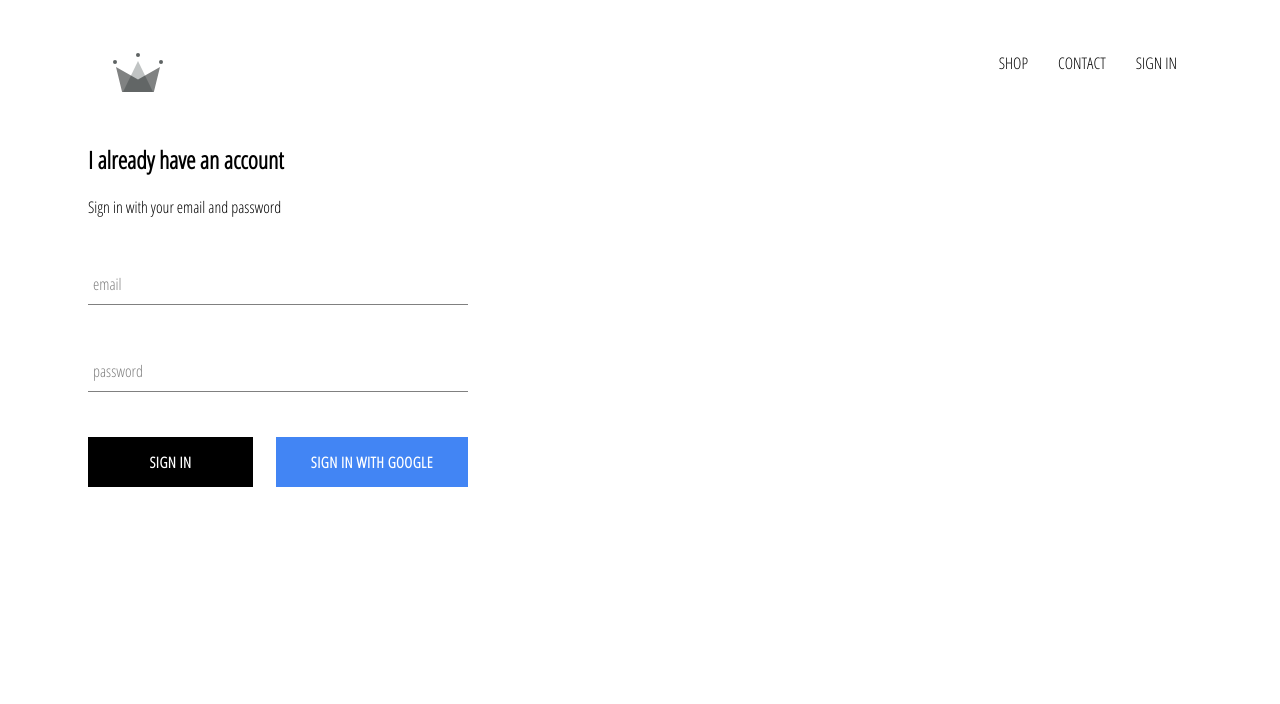
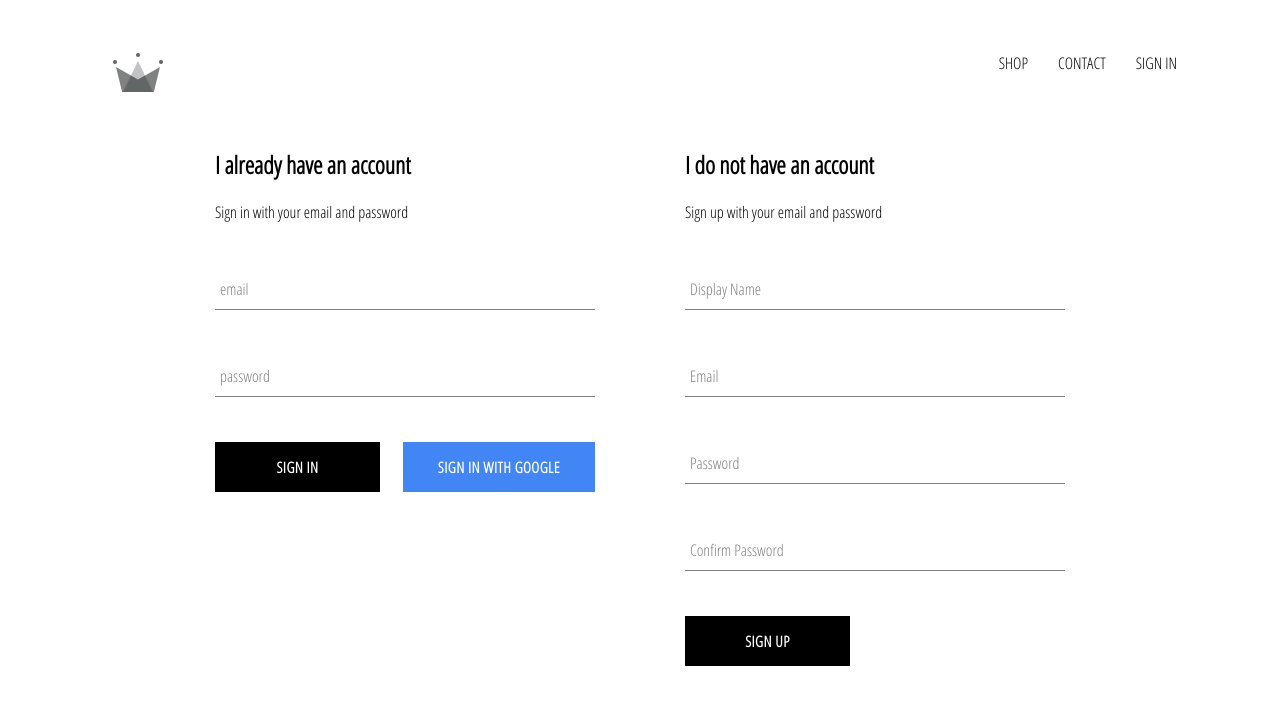
Before and after one commit to 559chop/skipzclothing, a React (Create React App) app: page /signin in a window 1280 px wide. Shown: the top 704 px of the page. Built offline with nearby package versions, Linux system fonts and the light colour scheme; no server answers.

Commit message:
implemented firebase username and password registration

```diff
--- a/src/App.js
+++ b/src/App.js
@@ -7,7 +7,7 @@
 import ShopPage from './pages/shop/shop.component'
 import AuthenticationPage from './pages/authentication/authentication.component'
 import Header from './components/header/header.component'
-import { auth } from './firebase/firebase.util'
+import { auth, createUserProfileDocument } from './firebase/firebase.util'
 
 class App extends React.Component {
   constructor () {
@@ -22,8 +22,22 @@
 
   componentDidMount () {
     // open subscription with firebase, only update if authstate have changed
-    auth.onAuthStateChanged(user => {
-      this.setState({ currentUser: user })
+    auth.onAuthStateChanged(async userAuth => {
+      if (userAuth) {
+        // calls our createUserProfile function and passing in userAuth if it exists
+        const userRef = await createUserProfileDocument(userAuth)
+
+        userRef.onSnapshot(snapshot => {
+          this.setState({
+            currentUser: {
+              id: snapshot.id,
+              // use .data() what the data is in snapshot
+              ...snapshot.data()
+            }
+          })
+        })
+      }
+      this.setState({ currentUser: userAuth })
     })
   }
 
--- /dev/null
+++ b/src/components/sign-up/sign-up.component.jsx
@@ -0,0 +1,92 @@
+import React, { Component } from 'react'
+
+import FormInput from '../form-input/form-input.component'
+import CustomButton from '../custom-button/custom-button.component'
+import { auth, createUserProfileDocument } from '../../firebase/firebase.util'
+
+import './sign-up.styles.scss'
+
+export class SignUp extends Component {
+  constructor () {
+    super()
+
+    this.state = {
+      displayName: '',
+      email: '',
+      password: '',
+      confirmPassword: ''
+    }
+  }
+
+  handleSubmit = async event => {
+    event.preventDefault()
+    const { displayName, email, password, confirmPassword } = this.state
+
+    if (password !== confirmPassword) {
+      alert('Passwords do not match')
+      return
+    }
+
+    try {
+      const { user } = await auth.createUserWithEmailAndPassword(email, password)
+      await createUserProfileDocument(user, { displayName })
+
+      this.setState({
+        displayName: '',
+        email: '',
+        password: '',
+        confirmPassword: ''
+      })
+    } catch (error) {
+      console.error(error)
+    }
+  }
+
+  handleChange = event => {
+    const { name, value } = event.target
+
+    this.setState({
+      [name]: value
+    })
+  }
+
+  render () {
+    const { displayName, email, password, confirmPassword } = this.state
+    return (
+      <div>
+        <h2 className='sign-up'>I do not have an account</h2>
+        <span className='title'>Sign up with your email and password</span>
+        <form className='sign-up-form' onSubmit={this.handleSubmit}>
+          <FormInput
+            type='text'
+            name='displayName'
+            value={displayName}
+            onChange={this.handleChange}
+            label='Display Name'
+            required
+          />
+          <FormInput type='email' name='email' value={email} onChange={this.handleChange} label='Email' required />
+          <FormInput
+            type='password'
+            name='password'
+            value={password}
+            onChange={this.handleChange}
+            label='Password'
+            required
+          />
+          <FormInput
+            type='password'
+            name='confirmPassword'
+            value={confirmPassword}
+            onChange={this.handleChange}
+            label='Confirm Password'
+            required
+          />
+          <CustomButton type='submit'> SIGN UP </CustomButton>
+        </form>
+      </div>
+    )
+  }
+}
+
+export default SignUp
--- /dev/null
+++ b/src/components/sign-up/sign-up.styles.scss
@@ -0,0 +1,9 @@
+.sign-up {
+    display: flex;
+    flex-direction: column;
+    width: 380px;
+
+    .title {
+        margin: 10px 0;
+    }
+}
--- a/src/firebase/firebase.util.js
+++ b/src/firebase/firebase.util.js
@@ -12,6 +12,35 @@
     appId: "1:911857072663:web:f23385bc0272fa8e8dfa52",
     measurementId: "G-RPD5NTS925"
 };
+
+export const createUserProfileDocument = async (userAuth, additionalData) => {
+    if (!userAuth) return;
+
+    const userRef = firestore.doc(`users/${userAuth.uid}`)
+    const snapshot = await userRef.get();
+
+    if (!snapshot.exists) {
+        const {
+            displayName,
+            email
+        } = userAuth;
+        const createdAt = new Date();
+
+        try {
+            await userRef.set({
+                displayName,
+                email,
+                createdAt,
+                ...additionalData
+            })
+        } catch (error) {
+            console.log('error creating user', error.message)
+        }
+    }
+
+    return userRef;
+}
+
 
 firebase.initializeApp(firebaseConfig);
 
--- a/src/pages/authentication/authentication.component.jsx
+++ b/src/pages/authentication/authentication.component.jsx
@@ -3,10 +3,12 @@
 import SignIn from '../../components/sign-in/sign-in.component'
 
 import './authentication.style.scss'
+import SignUp from '../../components/sign-up/sign-up.component'
 
 const AuthenticationPage = () => (
   <div className='sign-in-and-sign-up'>
     <SignIn />
+    <SignUp />
   </div>
 )
 
--- a/src/pages/authentication/authentication.style.scss
+++ b/src/pages/authentication/authentication.style.scss
@@ -0,0 +1,6 @@
+.sign-in-and-sign-up {
+    width: 850px;
+    display: flex;
+    justify-content: space-between;
+    margin: 30px auto;
+}
```
